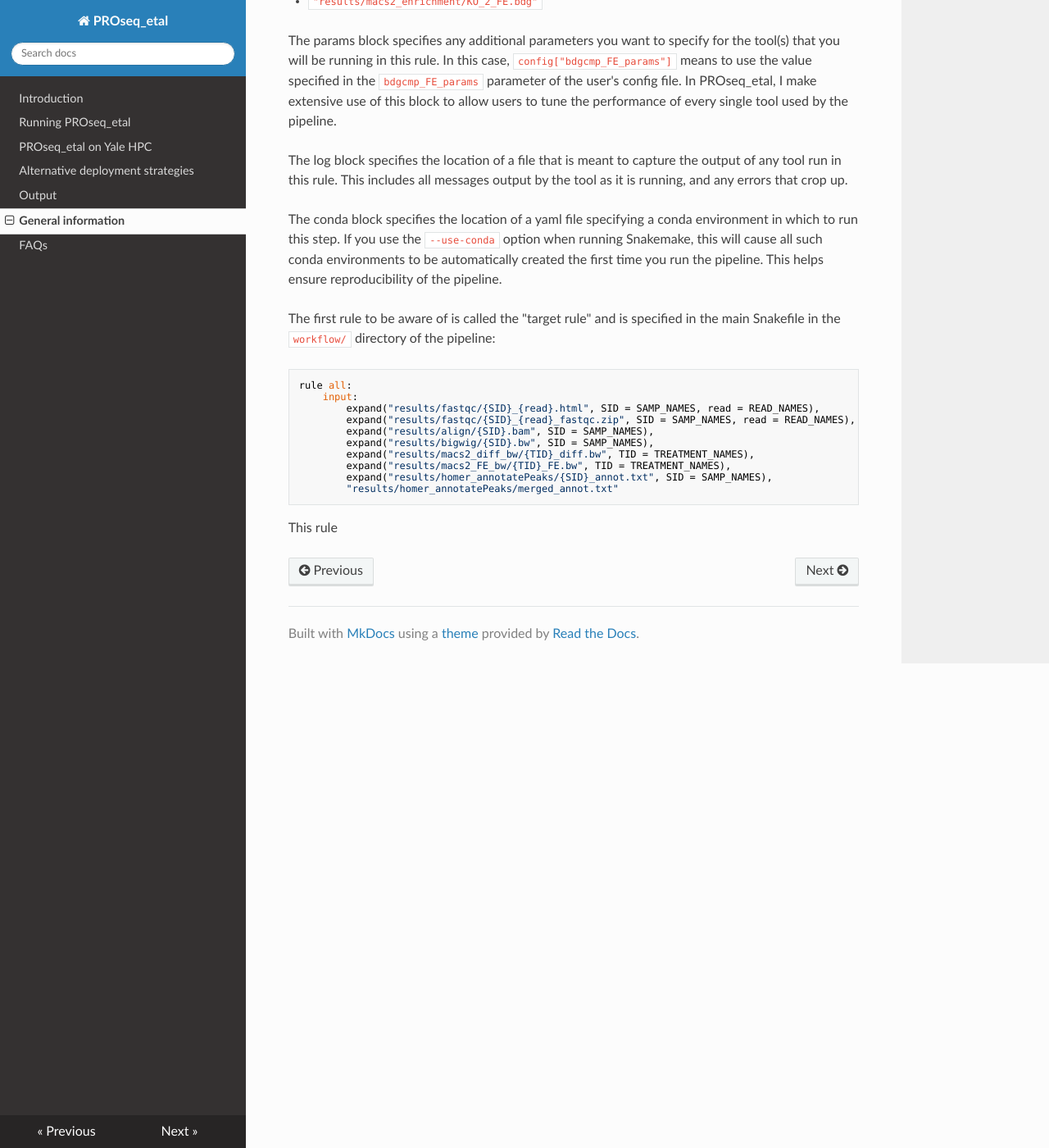
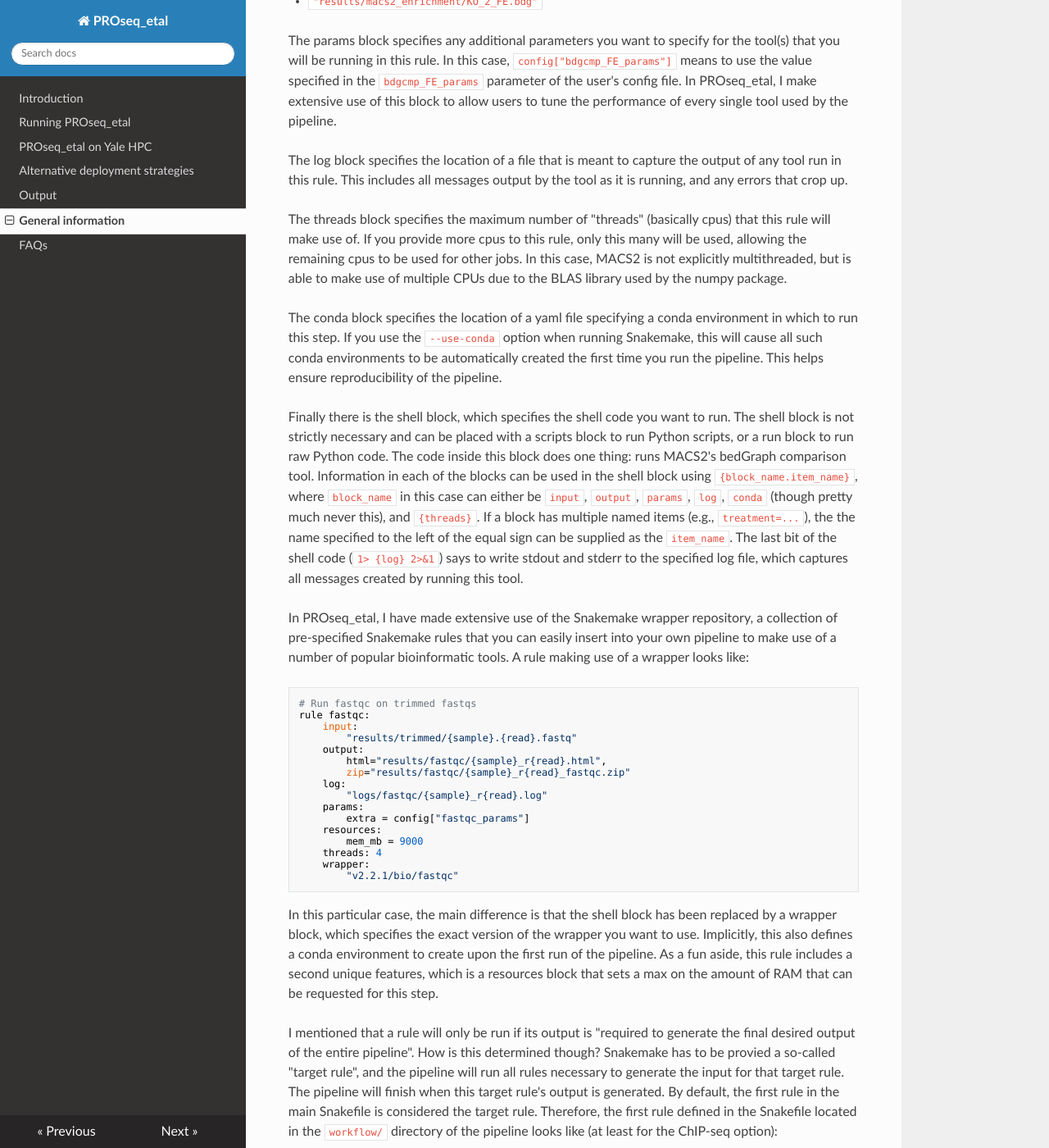
Before and after one commit to isaacvock/PROseq_etal, an MkDocs documentation site: the page built from docs/pragmatism.md, in a window 1280 px wide and 1400 px high, scrolled down 3473 px. Shown: the whole window at 82% size. Built offline with MkDocs 1.6.1, drawn with Linux system fonts in a browser that asks for light colours; nearby versions of some CDN libraries; some of the changed text lies outside the part shown.

Commit message:
Finished adding info about Snakemake rules

````diff
--- a/docs/pragmatism.md
+++ b/docs/pragmatism.md
@@ -93,11 +93,36 @@ The params block specifies any additional parameters you want to specify for the
 
 The log block specifies the location of a file that is meant to capture the output of any tool run in this rule. This includes all messages output by the tool as it is running, and any errors that crop up.
 
+The threads block specifies the maximum number of "threads" (basically cpus) that this rule will make use of. If you provide more cpus to this rule, only this many will be used, allowing the remaining cpus to be used for other jobs. In this case, MACS2 is not explicitly multithreaded, but is able to make use of multiple CPUs due to the BLAS library used by the numpy package.
+
 The conda block specifies the location of a yaml file specifying a conda environment in which to run this step. If you use the `--use-conda` option when running Snakemake, this will cause all such conda environments to be automatically created the first time you run the pipeline. This helps ensure reproducibility of the pipeline.
 
+Finally there is the shell block, which specifies the shell code you want to run. The shell block is not strictly necessary and can be placed with a scripts block to run Python scripts, or a run block to run raw Python code. The code inside this block does one thing: runs MACS2's bedGraph comparison tool. Information in each of the blocks can be used in the shell block using `{block_name.item_name}`, where `block_name` in this case can either be `input`, `output`, `params`, `log`, `conda` (though pretty much never this), and `{threads}`. If a block has multiple named items (e.g., `treatment=...`), the the name specified to the left of the equal sign can be supplied as the `item_name`. The last bit of the shell code (`1> {log} 2>&1`) says to write stdout and stderr to the specified log file, which captures all messages created by running this tool.
 
+In PROseq_etal, I have made extensive use of the Snakemake wrapper repository, a collection of pre-specified Snakemake rules that you can easily insert into your own pipeline to make use of a number of popular bioinformatic tools. A rule making use of a wrapper looks like:
 
-The first rule to be aware of is called the "target rule" and is specified in the main Snakefile in the `workflow/` directory of the pipeline:
+``` python
+# Run fastqc on trimmed fastqs
+rule fastqc:
+    input:
+        "results/trimmed/{sample}.{read}.fastq"
+    output:
+        html="results/fastqc/{sample}_r{read}.html",
+        zip="results/fastqc/{sample}_r{read}_fastqc.zip"
+    log:
+        "logs/fastqc/{sample}_r{read}.log"
+    params:
+        extra = config["fastqc_params"]
+    resources:
+        mem_mb = 9000
+    threads: 4
+    wrapper:
+        "v2.2.1/bio/fastqc"
+```
+
+In this particular case, the main difference is that the shell block has been replaced by a wrapper block, which specifies the exact version of the wrapper you want to use. Implicitly, this also defines a conda environment to create upon the first run of the pipeline. As a fun aside, this rule includes a second unique features, which is a resources block that sets a max on the amount of RAM that can be requested for this step.
+
+I mentioned that a rule will only be run if its output is "required to generate the final desired output of the entire pipeline". How is this determined though? Snakemake has to be provied a so-called "target rule", and the pipeline will run all rules necessary to generate the input for that target rule. The pipeline will finish when this target rule's output is generated. By default, the first rule in the main Snakefile is considered the target rule. Therefore, the first rule defined in the Snakefile located in the `workflow/` directory of the pipeline looks like (at least for the ChIP-seq option):
 
 ``` python
 rule all:
@@ -112,4 +137,4 @@ rule all:
         "results/homer_annotatePeaks/merged_annot.txt"
 ```
 
-This rule
+This rule is much simpler than the other example I showed. It only has an input block and nothing else! This is a common trick to essentially say "these are all of the outputs I want to generate". Therefore, Snakemake will run whatever rules are necessary to generate these files. It effectively starts from these desired inputs and works backwards, figuring out which steps need to be run to achieve this final goal.
````
